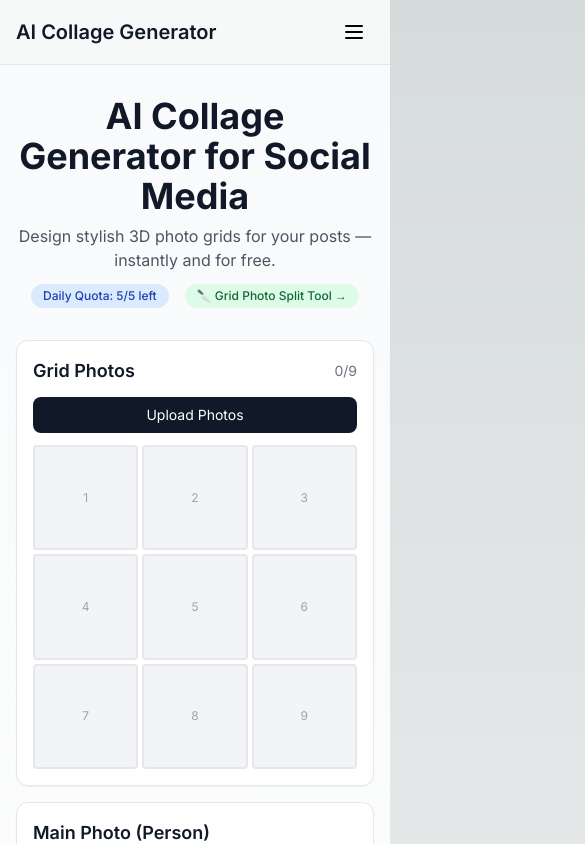
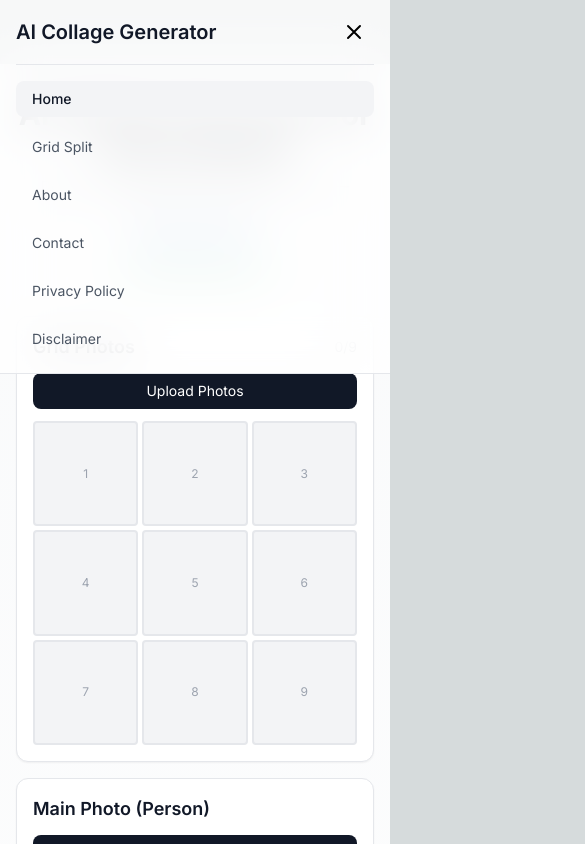
Before and after one commit to youming666/ai-collage-generator-frontend, a Next.js app: page / in a window 390 px wide. Both pictures are taken after a click on the button 354 px from the left and 32 px from the top of the page. Shown: the top 844 px of the page, 585 px wide, since content can reach past the window. Built offline with nearby package versions, Linux system fonts and the light colour scheme.

Commit message:
移动端自适应

```diff
--- a/app/layout.tsx
+++ b/app/layout.tsx
@@ -48,6 +48,7 @@ export default function RootLayout({
   return (
     <html lang="en">
       <head>
+        <meta name="viewport" content="width=device-width, initial-scale=1.0, maximum-scale=5.0" />
         <script
           async
           src="https://pagead2.googlesyndication.com/pagead/js/adsbygoogle.js?client=ca-pub-9678673801172605"
--- a/app/page.tsx
+++ b/app/page.tsx
@@ -393,14 +393,14 @@ export default function Home() {
     <main className="min-h-screen bg-gradient-to-b from-gray-50 to-white">
       <div className="max-w-7xl mx-auto px-4 sm:px-6 lg:px-8 py-8">
         <div className="text-center mb-8">
-          <h1 className="text-4xl font-bold text-gray-900 mb-2">
+          <h1 className="text-3xl sm:text-4xl font-bold text-gray-900 mb-2">
             AI Collage Generator for Social Media
           </h1>
-          <p className="text-gray-600">
+          <p className="text-gray-600 text-sm sm:text-base">
             Design stylish 3D photo grids for your posts — instantly and for free.
           </p>
           {/* 每日使用次数提示 */}
-          <div className="mt-3 flex items-center justify-center gap-4">
+          <div className="mt-3 flex flex-col sm:flex-row items-center justify-center gap-2 sm:gap-4">
             <span className="inline-flex items-center px-3 py-1 rounded-full text-xs font-medium bg-blue-100 text-blue-800">
               Daily Quota: {checkDailyLimit().remaining}/5 left
             </span>
@@ -542,9 +542,9 @@ export default function Home() {
                     </div>
                   </div>
 
-                  <div className="flex gap-3">
-                    {/* 预览图片(加宽) */}
-                    <div className="bg-gray-100 rounded-lg overflow-hidden flex items-center justify-center" style={{ width: '750px', height: '800px' }}>
+                  <div className="flex flex-col md:flex-row gap-3">
+                    {/* 预览图片(响应式) */}
+                    <div className="bg-gray-100 rounded-lg overflow-hidden flex items-center justify-center w-full md:w-auto aspect-[3/4] md:aspect-auto" style={{ maxWidth: '100%', maxHeight: '800px' }}>
                       {previewImage ? (
                         <img src={previewImage} alt="Preview" className="w-full h-full object-contain" />
                       ) : (
@@ -554,8 +554,8 @@ export default function Home() {
                       )}
                     </div>
 
-                    {/* 垂直偏移-预览右侧(竖向滑块) */}
-                    <div className="flex flex-col items-center justify-between" style={{ height: '800px' }}>
+                    {/* 垂直偏移-预览右侧(竖向滑块) - 隐藏在移动端 */}
+                    <div className="hidden md:flex flex-col items-center justify-between" style={{ height: '800px' }}>
                       <label className="text-xs text-gray-600 mb-2">Vertical</label>
                       <input
                         type="range"
@@ -578,6 +578,27 @@ export default function Home() {
                         }}
                       />
                       <span className="text-xs text-gray-500 mt-2">{params.offsetY}%</span>
+                    </div>
+                  </div>
+
+                  {/* 垂直偏移-移动端横向滑块 */}
+                  <div className="md:hidden mt-2">
+                    <div className="flex items-center gap-2">
+                      <label className="text-xs text-gray-600 w-16">Vertical</label>
+                      <input
+                        type="range"
+                        min="0"
+                        max="100"
+                        value={params.offsetY}
+                        onChange={(e) => {
+                          const newParams = { ...params, offsetY: parseInt(e.target.value) };
+                          setParams(newParams);
+                          updatePreview(newParams);
+                        }}
+                        className="flex-1"
+                        disabled={!mainImageNoBg}
+                      />
+                      <span className="text-xs text-gray-500 w-10 text-right">{params.offsetY}%</span>
                     </div>
                   </div>
 
--- a/app/split/page.tsx
+++ b/app/split/page.tsx
@@ -79,10 +79,10 @@ export default function SplitPage() {
     <main className="min-h-screen bg-gradient-to-b from-gray-50 to-white">
       <div className="max-w-7xl mx-auto px-4 sm:px-6 lg:px-8 py-8">
         <div className="text-center mb-8">
-          <h1 className="text-4xl font-bold text-gray-900 mb-2">
+          <h1 className="text-3xl sm:text-4xl font-bold text-gray-900 mb-2">
             Grid Photo Split Tool
           </h1>
-          <p className="text-gray-600">
+          <p className="text-gray-600 text-sm sm:text-base">
             Split images into 9-grid or 4-grid layouts with customizable gaps
           </p>
           <div className="mt-4">
@@ -191,16 +191,16 @@ export default function SplitPage() {
               <div className="flex items-center justify-between mb-4">
                 <h2 className="text-lg font-semibold text-gray-900">Split Preview</h2>
                 {splitImages.length > 0 && (
-                  <div className="flex gap-2">
+                  <div className="flex flex-col sm:flex-row gap-2">
                     <button
                       onClick={handleDownloadPreview}
-                      className="px-3 py-1.5 bg-green-600 text-white rounded-lg hover:bg-green-700 transition-colors text-sm"
+                      className="px-3 py-1.5 bg-green-600 text-white rounded-lg hover:bg-green-700 transition-colors text-xs sm:text-sm"
                     >
                       Download Preview
                     </button>
                     <button
                       onClick={handleDownloadAll}
-                      className="px-3 py-1.5 bg-blue-600 text-white rounded-lg hover:bg-blue-700 transition-colors text-sm"
+                      className="px-3 py-1.5 bg-blue-600 text-white rounded-lg hover:bg-blue-700 transition-colors text-xs sm:text-sm"
                     >
                       Download All ({splitImages.length})
                     </button>
@@ -215,13 +215,13 @@ export default function SplitPage() {
                     <img
                       src={previewImage}
                       alt="Preview"
-                      className="max-w-full max-h-[600px] object-contain"
+                      className="max-w-full max-h-[400px] sm:max-h-[600px] object-contain"
                     />
                   </div>
                 </div>
               ) : (
-                <div className="mb-6 bg-gray-100 rounded-lg p-12 flex items-center justify-center">
-                  <p className="text-gray-400 text-sm">
+                <div className="mb-6 bg-gray-100 rounded-lg p-8 sm:p-12 flex items-center justify-center">
+                  <p className="text-gray-400 text-xs sm:text-sm text-center">
                     Upload an image and click "Start Split" to preview
                   </p>
                 </div>
--- a/components/Navigation.tsx
+++ b/components/Navigation.tsx
@@ -2,12 +2,15 @@
 
 import Link from 'next/link';
 import { usePathname } from 'next/navigation';
+import { useState } from 'react';
 
 export default function Navigation() {
   const pathname = usePathname();
+  const [isMobileMenuOpen, setIsMobileMenuOpen] = useState(false);
 
   const navLinks = [
     { href: '/', label: 'Home' },
+    { href: '/split', label: 'Grid Split' },
     { href: '/about', label: 'About' },
     { href: '/contact', label: 'Contact' },
     { href: '/privacy', label: 'Privacy Policy' },
@@ -21,6 +24,8 @@ export default function Navigation() {
           <Link href="/" className="text-xl font-semibold text-gray-900">
             AI Collage Generator
           </Link>
+
+          {/* Desktop Navigation */}
           <div className="hidden md:flex space-x-8">
             {navLinks.map((link) => (
               <Link
@@ -36,12 +41,42 @@ export default function Navigation() {
               </Link>
             ))}
           </div>
-          <button className="md:hidden p-2" aria-label="Menu">
+
+          {/* Mobile Menu Button */}
+          <button
+            className="md:hidden p-2"
+            aria-label="Menu"
+            onClick={() => setIsMobileMenuOpen(!isMobileMenuOpen)}
+          >
             <svg className="w-6 h-6" fill="none" stroke="currentColor" viewBox="0 0 24 24">
-              <path strokeLinecap="round" strokeLinejoin="round" strokeWidth={2} d="M4 6h16M4 12h16M4 18h16" />
+              {isMobileMenuOpen ? (
+                <path strokeLinecap="round" strokeLinejoin="round" strokeWidth={2} d="M6 18L18 6M6 6l12 12" />
+              ) : (
+                <path strokeLinecap="round" strokeLinejoin="round" strokeWidth={2} d="M4 6h16M4 12h16M4 18h16" />
+              )}
             </svg>
           </button>
         </div>
+
+        {/* Mobile Navigation Menu */}
+        {isMobileMenuOpen && (
+          <div className="md:hidden py-4 space-y-3 border-t border-gray-200">
+            {navLinks.map((link) => (
+              <Link
+                key={link.href}
+                href={link.href}
+                onClick={() => setIsMobileMenuOpen(false)}
+                className={`block px-4 py-2 text-sm transition-colors rounded-lg ${
+                  pathname === link.href
+                    ? 'bg-gray-100 text-gray-900 font-medium'
+                    : 'text-gray-600 hover:bg-gray-50 hover:text-gray-900'
+                }`}
+              >
+                {link.label}
+              </Link>
+            ))}
+          </div>
+        )}
       </div>
     </nav>
   );
```
